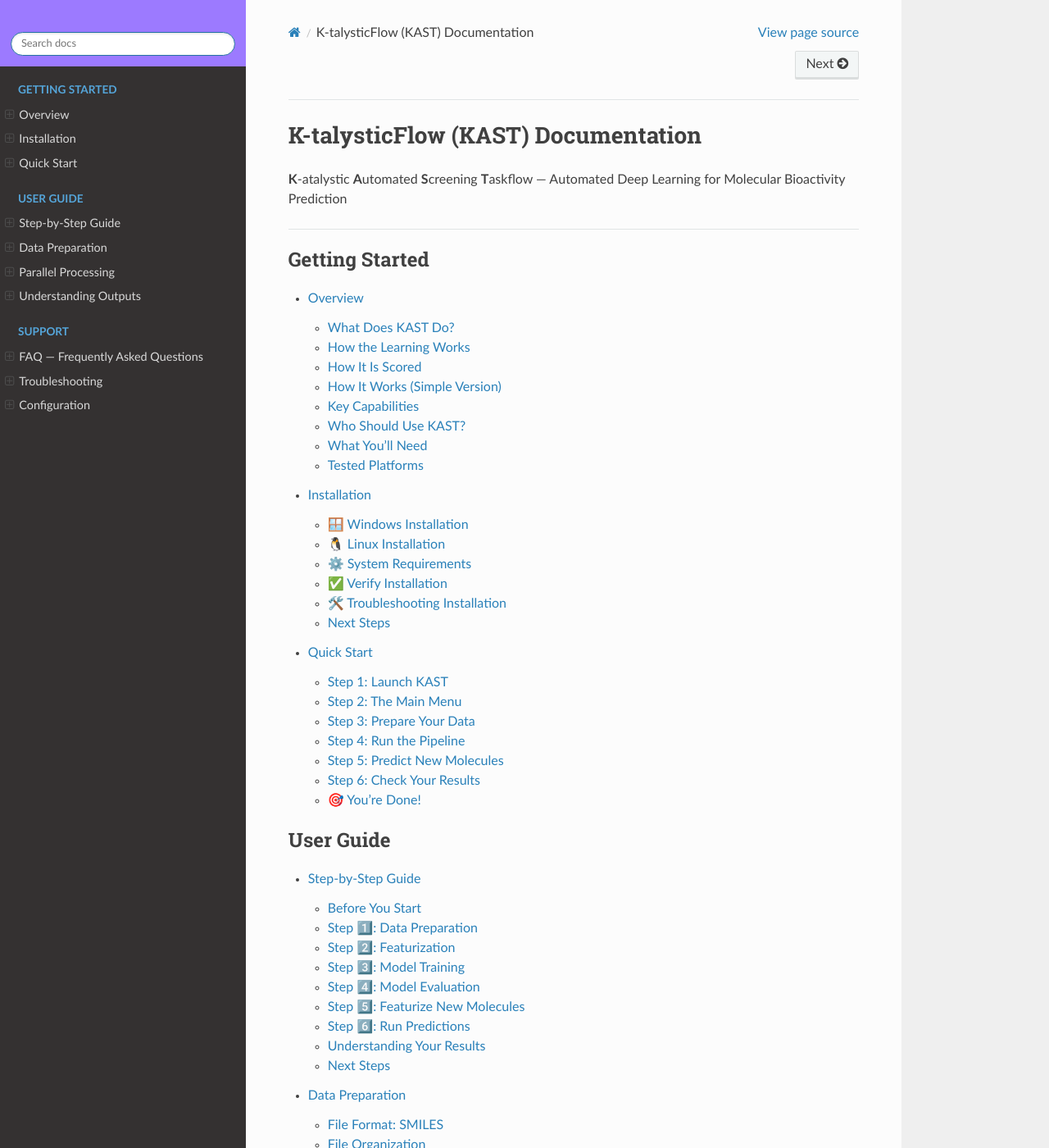
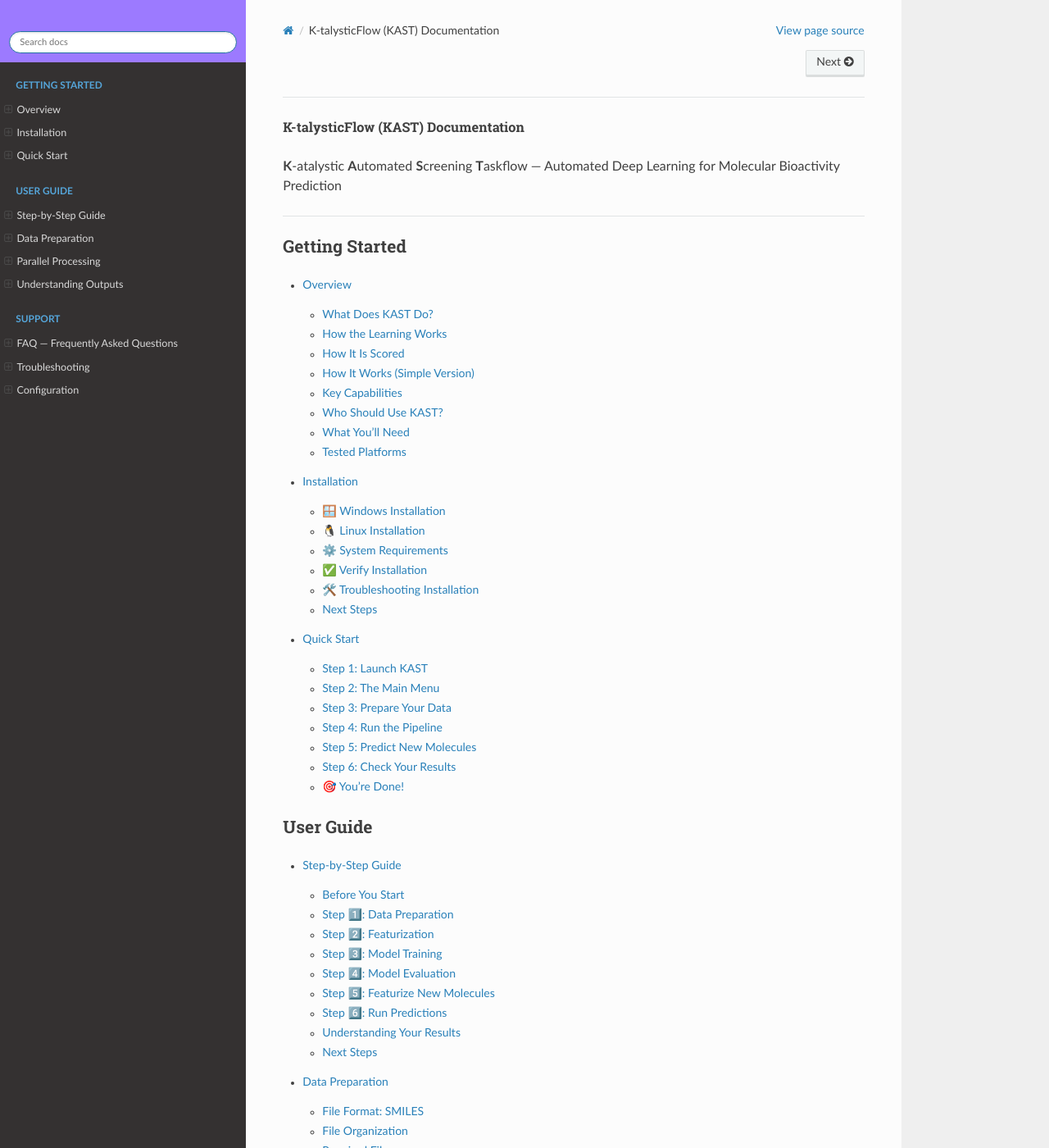
Before and after one commit to kelsouzs/KAST, a Sphinx documentation site: the page built from docs/index.md, in a window 1280 px wide and 1400 px high. Shown: the whole window at 82% size. Built offline with Sphinx 7.4.7 and the Read the Docs theme 3.1.0, drawn with Linux system fonts in a browser that asks for light colours; pages that are not in the unit, such as notebooks, are missing from menus.

Commit message:
Ready to commit changes:

```diff
--- /dev/null
+++ b/docs/_static/custom.css
@@ -0,0 +1,21 @@
+/* Controla tamanho de emojis em headings */
+h1, h2, h3 {
+    font-size: revert;
+}
+
+h1 img, h2 img, h3 img,
+h1 .emoji, h2 .emoji, h3 .emoji {
+    font-size: 1rem !important;
+    vertical-align: middle;
+}
+
+/* Tipografia igual ao DeepChem */
+body {
+    font-family: Lato, proxima-nova, Helvetica Neue, Arial, sans-serif;
+    font-size: 14px;
+    line-height: 1.5;
+}
+
+.wy-nav-content {
+    max-width: 800px;
+}
--- a/docs/conf.py
+++ b/docs/conf.py
@@ -42,3 +42,5 @@ html_static_path = ['_static']
 master_doc = 'index'
 exclude_patterns = ['_build', 'Thumbs.db', '.DS_Store']
 language = 'en'
+
+html_css_files = ['custom.css']
```
